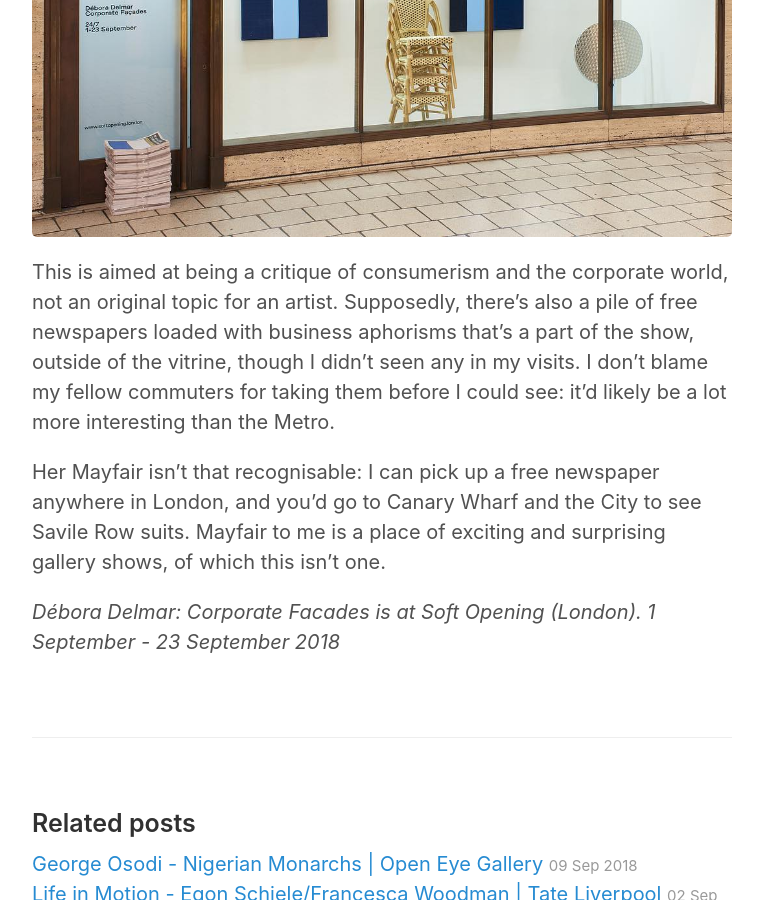
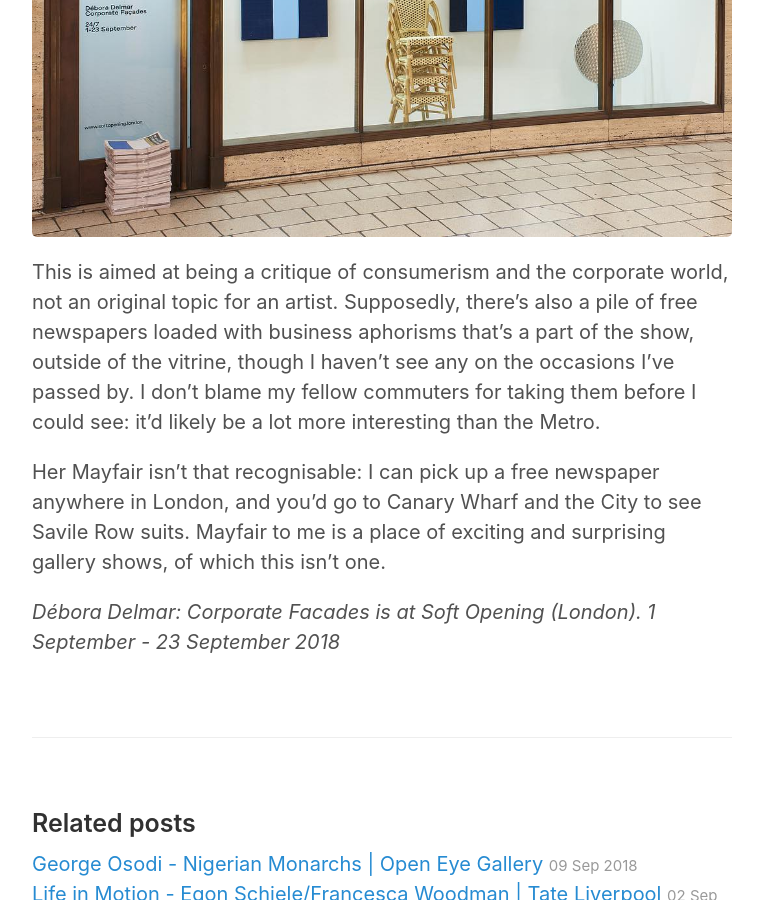
Before and after one commit to JMDKC/jmdkc.github.io, a Jekyll site: the page built from _posts/2018-09-16-delmar-soft.md, in a window 1280 px wide and 900 px high, scrolled down 886 px. Shown: the whole window, without its empty margins (258-1021 px from the left). Built offline with Jekyll 4.4.1, drawn with Linux system fonts in a browser that asks for light colours.

Commit message:
amended delmar post

```diff
--- a/_posts/2018-09-16-delmar-soft.md
+++ b/_posts/2018-09-16-delmar-soft.md
@@ -9,7 +9,7 @@ Mexican artist Débora Delmar is also familiar with these Mayfair streets, as th
 
 ![Installation view](/Assets/delmar-soft.jpg)
 
-This is aimed at being a critique of consumerism and the corporate world, not an original topic for an artist. Supposedly, there's also a pile of free newspapers loaded with business aphorisms that's a part of the show, outside of the vitrine, though I didn't seen any in my visits. I don't blame my fellow commuters for taking them before I could see: it'd likely be a lot more interesting than the Metro.
+This is aimed at being a critique of consumerism and the corporate world, not an original topic for an artist. Supposedly, there's also a pile of free newspapers loaded with business aphorisms that's a part of the show, outside of the vitrine, though I haven't see any on the occasions I've passed by. I don't blame my fellow commuters for taking them before I could see: it'd likely be a lot more interesting than the Metro.
 
 Her Mayfair isn't that recognisable: I can pick up a free newspaper anywhere in London, and you'd go to Canary Wharf and the City to see Savile Row suits. Mayfair to me is a place of exciting and surprising gallery shows, of which this isn't one.
 
```
